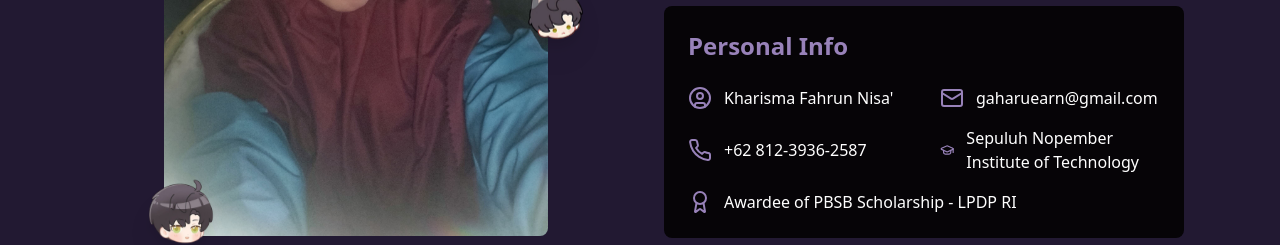
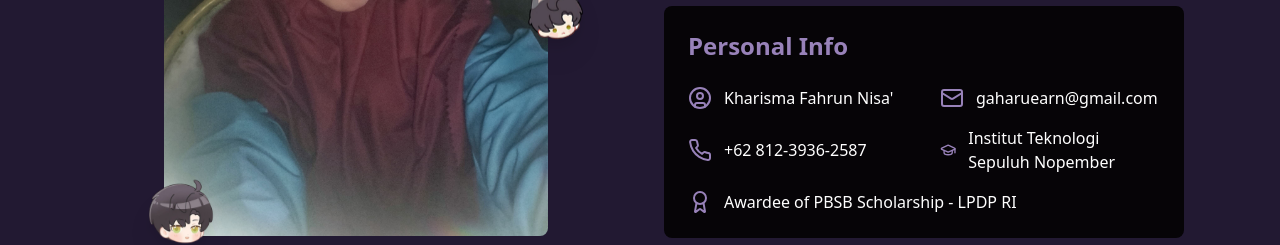
Before and after one commit to khafhrnsaa/myportfolyo, a React (Vite) app: page / in a window 1280 px wide. Shown: the part 1280-1525 px from the top of the page. Built offline with nearby package versions, Linux system fonts and the light colour scheme.

Commit message:
Update App.jsx

```diff
--- a/src/App.jsx
+++ b/src/App.jsx
@@ -250,7 +250,7 @@ const AboutSection = () => (
                         <div className="flex items-center gap-3"><UserCircle className="text-accent"/><span>Kharisma Fahrun Nisa'</span></div>
                         <div className="flex items-center gap-3"><Mail className="text-accent"/><span>gaharuearn@gmail.com</span></div>
                         <div className="flex items-center gap-3"><Phone className="text-accent"/><span>+62 812-3936-2587</span></div>
-                        <div className="flex items-center gap-3"><GraduationCap className="text-accent"/><span>Sepuluh Nopember Institute of Technology</span></div>
+                        <div className="flex items-center gap-3"><GraduationCap className="text-accent"/><span>Institut Teknologi Sepuluh Nopember</span></div>
                         <div className="flex items-center gap-3 col-span-full"><Award className="text-accent"/><span>Awardee of PBSB Scholarship - LPDP RI</span></div>
                     </div>
                 </div>
```
